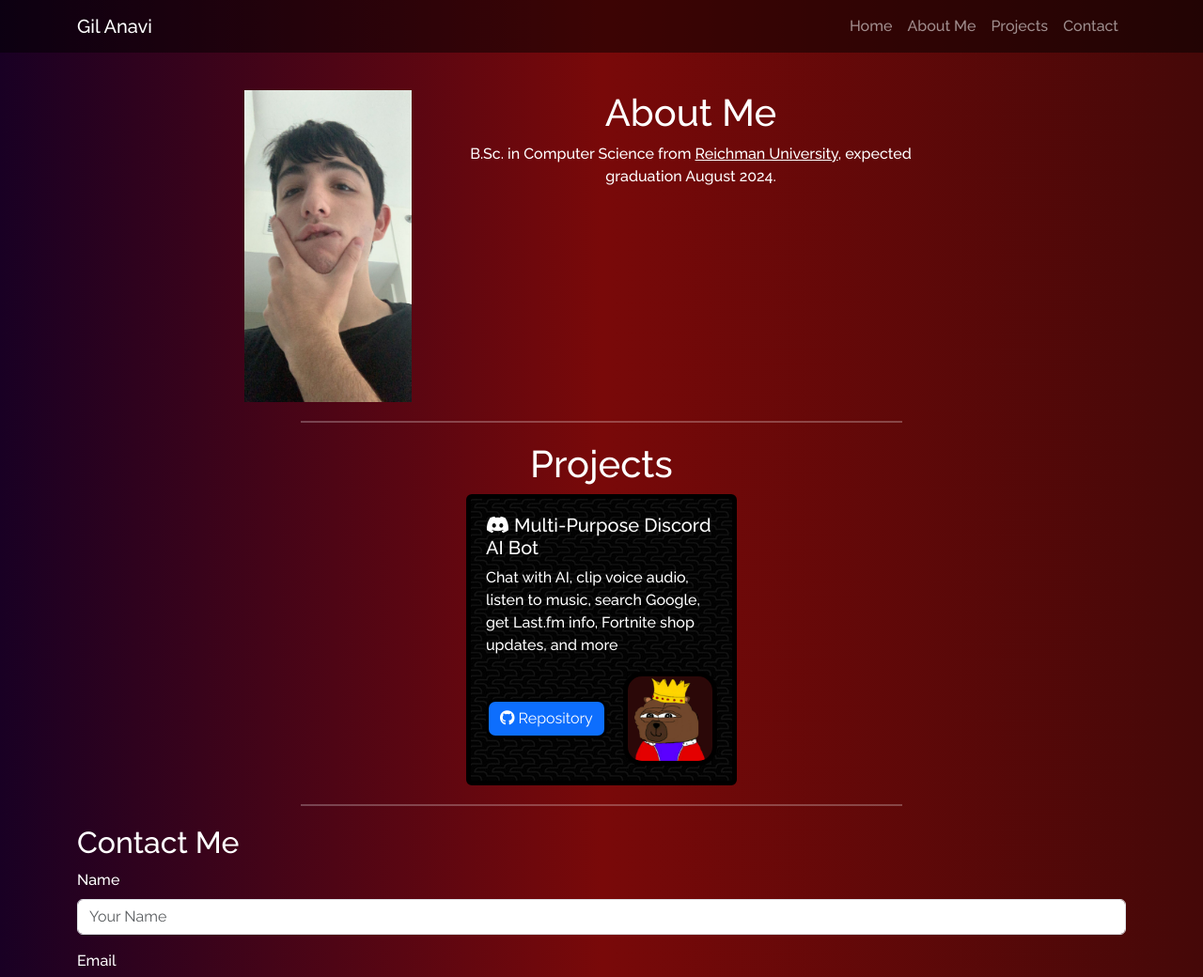
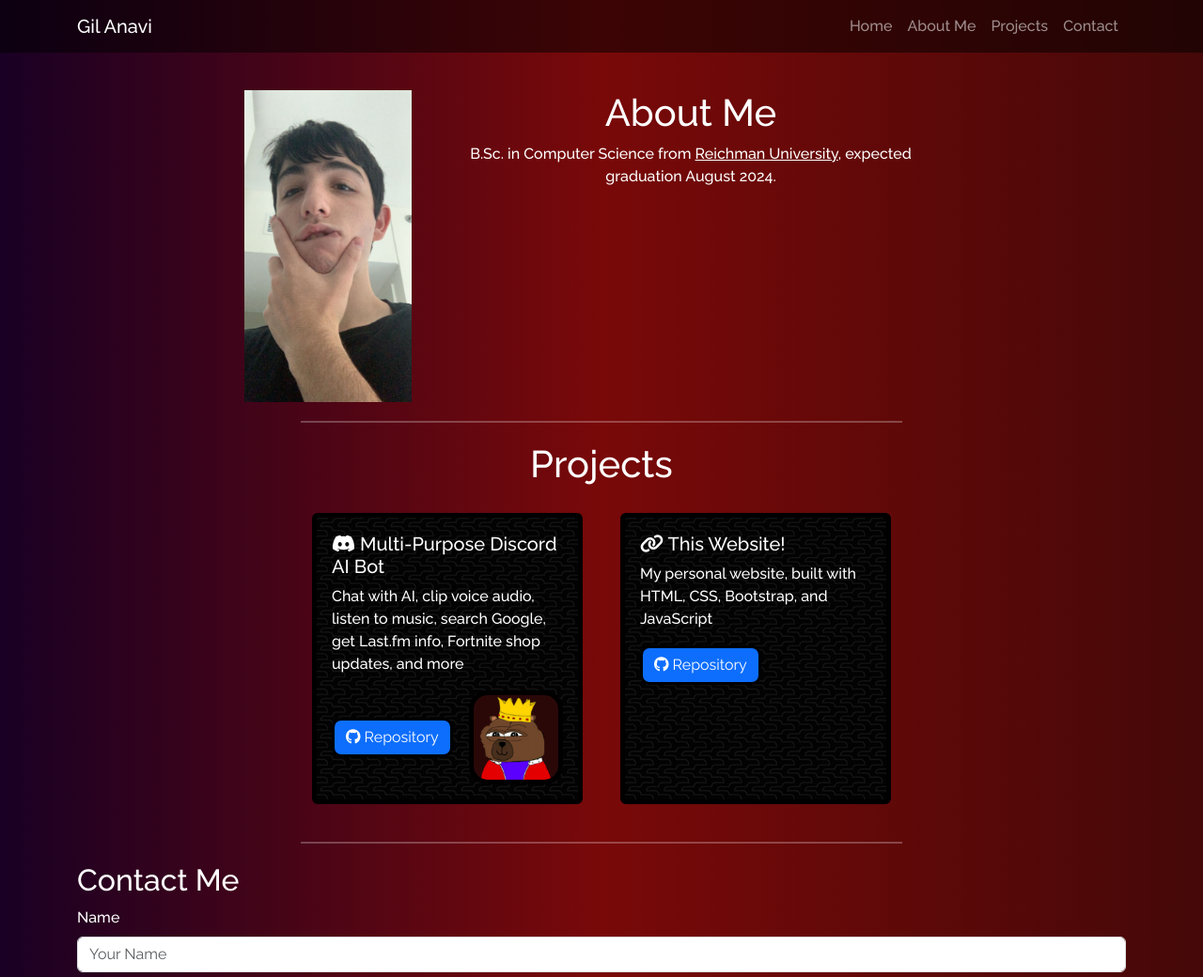
Before and after one commit to thisguygil/thisguygil.com, a plain HTML site: page index.html in a window 1280 px wide. Shown: the top 1040 px of the page at 94% size. Drawn offline with nearby package versions, Linux system fonts and the light colour scheme.

Commit message:
Add project card for this website

```diff
--- a/css/style.css
+++ b/css/style.css
@@ -30,6 +30,7 @@ body {
     border: #000000 5px solid;
     background-size: cover;
     background-position: center;
+    margin: 20px;
 }
 
 #aboutme img {
--- a/index.html
+++ b/index.html
@@ -93,6 +93,16 @@
                     </div>
                 </div>
             </div>
+            <div class="card text-white" style="width: 18rem;">
+                <div class="card-body">
+                    <h5 class="card-title"><i class="fa-solid fa-link"></i> This Website!</h5>
+                    <p class="card-text">My personal website, built with HTML, CSS, Bootstrap, and JavaScript</p>
+                    <div class="align-bottom text-center">
+                        <a href="https://github.com/thisguygil/thisguygil.com" class="btn btn-primary"><i
+                                class="fa-brands fa-github"></i> Repository</a>
+                    </div>
+                </div>
+            </div>
         </div>
     </section>
 
```
